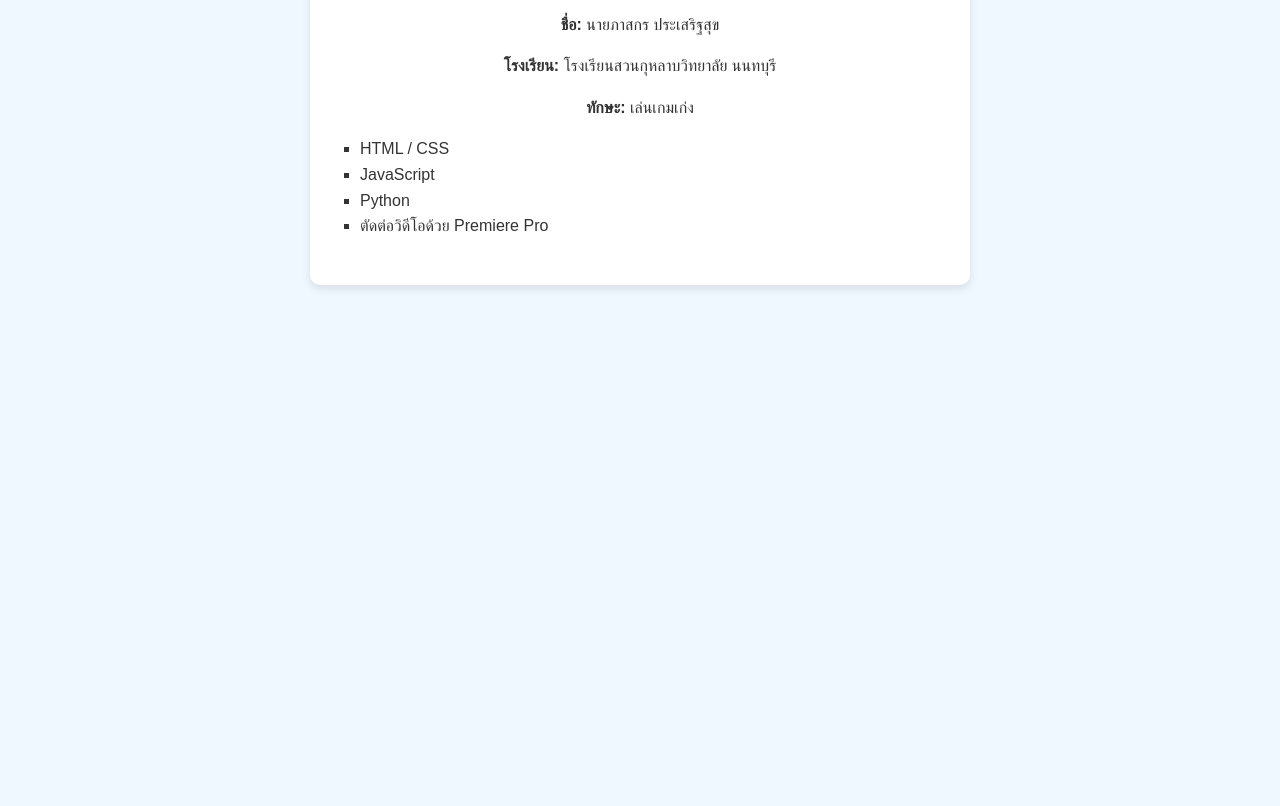
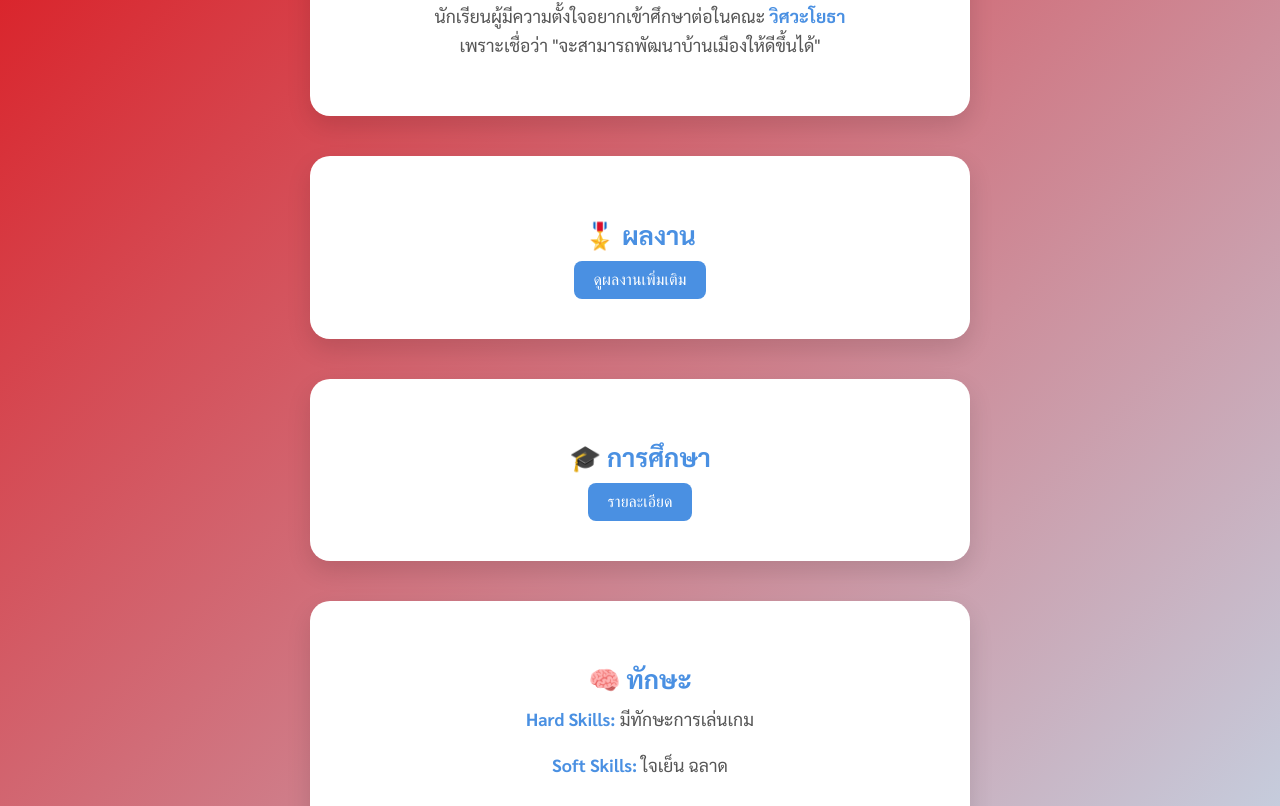
Before and after one commit to JudeeImBig/Jintana, a plain HTML site: page index.html in a window 1280 px wide. Shown: the part 186-992 px from the top of the page. Before the commit the page ends 800 px from the top, so only its background shows below. Drawn offline with Linux system fonts and the light colour scheme.

Commit message:
Update index.html

```diff
--- a/index.html
+++ b/index.html
@@ -1,62 +1,192 @@
 <!DOCTYPE html>
 <html lang="th">
 <head>
-    <meta charset="UTF-8">
-    <title>แนะนำตัว</title>
+  <meta charset="UTF-8" />
+  <meta name="viewport" content="width=device-width, initial-scale=1" />
+  <title>แนะนำตัว - นายภาสกร ประเสริฐสุข</title>
+
   <style>
+    @import url('https://fonts.googleapis.com/css2?family=Sarabun:wght@400;700&display=swap');
+
     body {
       font-family: 'Sarabun', sans-serif;
-            background-color: #f0f8ff;
-            color: #333;
-            padding: 40px;
-            line-height: 1.6;
+      background: linear-gradient(135deg, #DA2128 5%,#c2e9fb 100%);
+      margin: 0;
+      padding: 0;
+      display: flex;
+      flex-direction: column;
+      align-items: center;
+      min-height: 100vh;
+      color: #222;
+    }
+
+    .top-image {
+      width: 100%;
+      max-height: 300px;
+      object-fit: cover;
     }
 
     .container {
-            background-color: #ffffff;
-            border-radius: 10px;
-            padding: 30px;
+      background-color: #fff;
+      padding: 40px 30px;
+      border-radius: 20px;
+      box-shadow: 0 10px 25px rgba(0, 0, 0, 0.12);
       max-width: 600px;
-            margin: auto;
-            box-shadow: 0 4px 8px rgba(0,0,0,0.1);
+      width: 90%;
       text-align: center;
+      margin: 20px 0;
+      transition: transform 0.3s ease;
+    }
+
+    .container:hover {
+      transform: translateY(-10px);
+      box-shadow: 0 15px 30px rgba(0, 0, 0, 0.2);
     }
 
     img.profile {
-            width: 150px;
-            height: 150px;
+      width: 160px;
+      height: 160px;
       object-fit: cover;
       border-radius: 50%;
-            border: 4px solid #0066cc;
+      border: 5px solid #4a90e2;
+      box-shadow: 0 5px 15px rgba(74, 144, 226, 0.5);
+      margin-bottom: 25px;
+      transition: box-shadow 0.3s ease;
+    }
+
+    img.profile:hover {
+      box-shadow: 0 5px 25px rgba(74, 144, 226, 0.8);
+    }
+
+    h1, h2 {
+      font-weight: 700;
+      color: #1a1a1a;
+      margin-bottom: 10px;
+    }
+
+    h2 {
+      font-size: 1.6rem;
+      color: #4a90e2;
+    }
+
+    p {
+      font-weight: 400;
+      font-size: 1.1rem;
+      line-height: 1.6;
+      color: #555;
+      margin-top: 0;
+    }
+
+    p strong {
+      color: #4a90e2;
+    }
+
+    input, textarea {
+      width: 100%;
+      padding: 10px;
+      margin: 8px 0;
+      border: 1px solid #ccc;
+      border-radius: 8px;
+      font-family: 'Sarabun', sans-serif;
+    }
+
+    button {
+      padding: 10px 20px;
+      background-color: #4a90e2;
+      color: white;
+      border: none;
+      border-radius: 8px;
+      cursor: pointer;
+      font-size: 1rem;
+    }
+
+    button:hover {
+      background-color: #357ab8;
+    }
+
+    @media (max-width: 600px) {
+      .container {
+        padding: 30px 20px;
+      }
+      img.profile {
+        width: 130px;
+        height: 130px;
         margin-bottom: 20px;
       }
-
       h1 {
-            color: #0066cc;
+        font-size: 1.8rem;
       }
-
-        ul {
-            list-style-type: square;
-            padding-left: 20px;
-            text-align: left;
+      p {
+        font-size: 1rem;
+      }
     }
   </style>
 </head>
 <body>
+
+  <!-- ข้อมูลส่วนตัว -->
   <div class="container">
-        <!-- รูปภาพประจำตัว -->
-        <img src="IMG_2643.HEIC">
+    <img class="profile" src="FullSizeRender 1.jpg" alt="รูปโปรไฟล์" />
+    <h1>นายภาสกร ประเสริฐสุข</h1>
+    <p>
+      นักเรียนผู้มีความตั้งใจอยากเข้าศึกษาต่อในคณะ
+      <strong>วิศวะโยธา</strong><br />
+      เพราะเชื่อว่า "จะสามารถพัฒนาบ้านเมืองให้ดีขึ้นได้"
+    </p>
+  </div>
 
-        <h1>สวัสดีครับ</h1>
-        <p><strong>ชื่อ:</strong> นายภาสกร ประเสริฐสุข</p>
-        <p><strong>โรงเรียน:</strong> โรงเรียนสวนกุหลาบวิทยาลัย นนทบุรี</p>
-        <p><strong>ทักษะ:</strong> เล่นเกมเก่ง </p>
-        <ul>
-            <li>HTML / CSS</li>
-            <li>JavaScript</li>
-            <li>Python</li>
-            <li>ตัดต่อวิดีโอด้วย Premiere Pro</li>
-        </ul>
+ <!-- ผลงาน -->
+<div class="container" id="portfolio">
+  <h2>🎖️ ผลงาน</h2>
+  <div id="portfolio-content">
+    <div class="work-item">
+
+
     </div>
-</body>
+  </div>
+  <!-- ปุ่มในหน้าแรก -->
+<button onclick="location.href='portfolio-detail.html'">ดูผลงานเพิ่มเติม</button>
+
+
+<script>
+  function goToPortfolio() {
+    window.location.href = "portfolio.html";
+  }
+</script>
+
+</div>
+
+  <!-- ประวัติการศึกษา -->
+<div class="container" id="education">
+  <h2>🎓 การศึกษา</h2>
+
+  <!-- ปุ่มในหน้าแรก -->
+<button onclick="location.href='school.html'">รายละเอียด</button>
+</div>
+
+  <!-- ทักษะ -->
+  <div class="container">
+    <h2>🧠 ทักษะ</h2>
+    <p><strong>Hard Skills:</strong> มีทักษะการเล่นเกม</p>
+    <p><strong>Soft Skills:</strong> ใจเย็น ฉลาด</p>
+  </div>
+<!-- แรงบันดาลใจ -->
+  <div class="container">
+    <h2> แรงบันดาลใจ</h2>
+    <button onclick="location.href='SOP.html'">รายละเอียด</button>
+  </div>
+  <!-- ติดต่อ -->
+
+    <p><strong>อีเมล:</strong> 34953.skn@skn.ac.th</p>
+    <p><strong>โซเชียลมีเดีย:</strong> IG: q_xm0z</p>
+  </div>
+<script>
+  let eduStep = 0;
+
+  function nextEducation() {
+    const eduContent = document.getElementById('edu-content');
+    eduStep++;
+
+   }
+  </script>
 </html>
```
Lines whose indentation alone changed are shown as unchanged.
